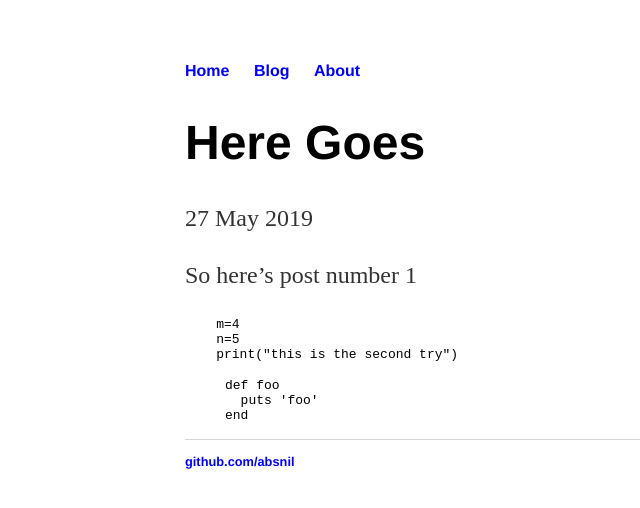
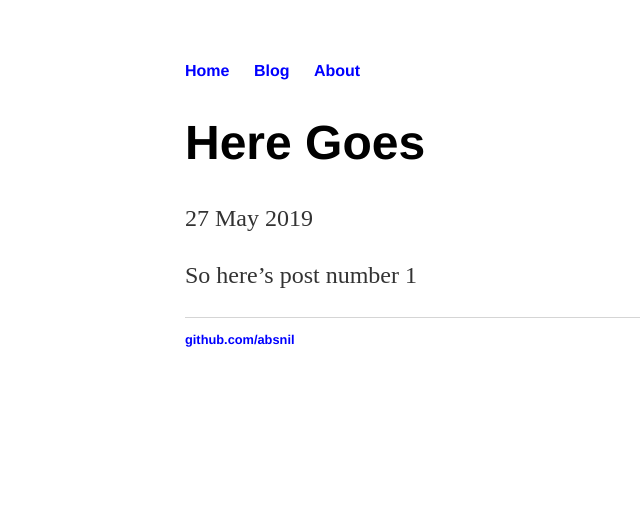
Before and after one commit to absnil/absnil.github.io, a Jekyll site: the page built from _posts/2014-04-30-here-goes.md, in a window 1280 px wide. Shown: the top 508 px of the page, without its empty margins (7-647 px from the left). Built offline with Jekyll 4.4.1, drawn with Linux system fonts in a browser that asks for light colours.

Commit message:
Update 2014-04-30-here-goes.md

````diff
--- a/_posts/2014-04-30-here-goes.md
+++ b/_posts/2014-04-30-here-goes.md
@@ -5,14 +5,3 @@ date: 2019-05-27
 ---
 
 So here's post number 1
-
-```python
-    m=4
-    n=5
-    print("this is the second try")
-```
-{% highlight ruby %}
-def foo
-  puts 'foo'
-end
-{% endhighlight %}
````
